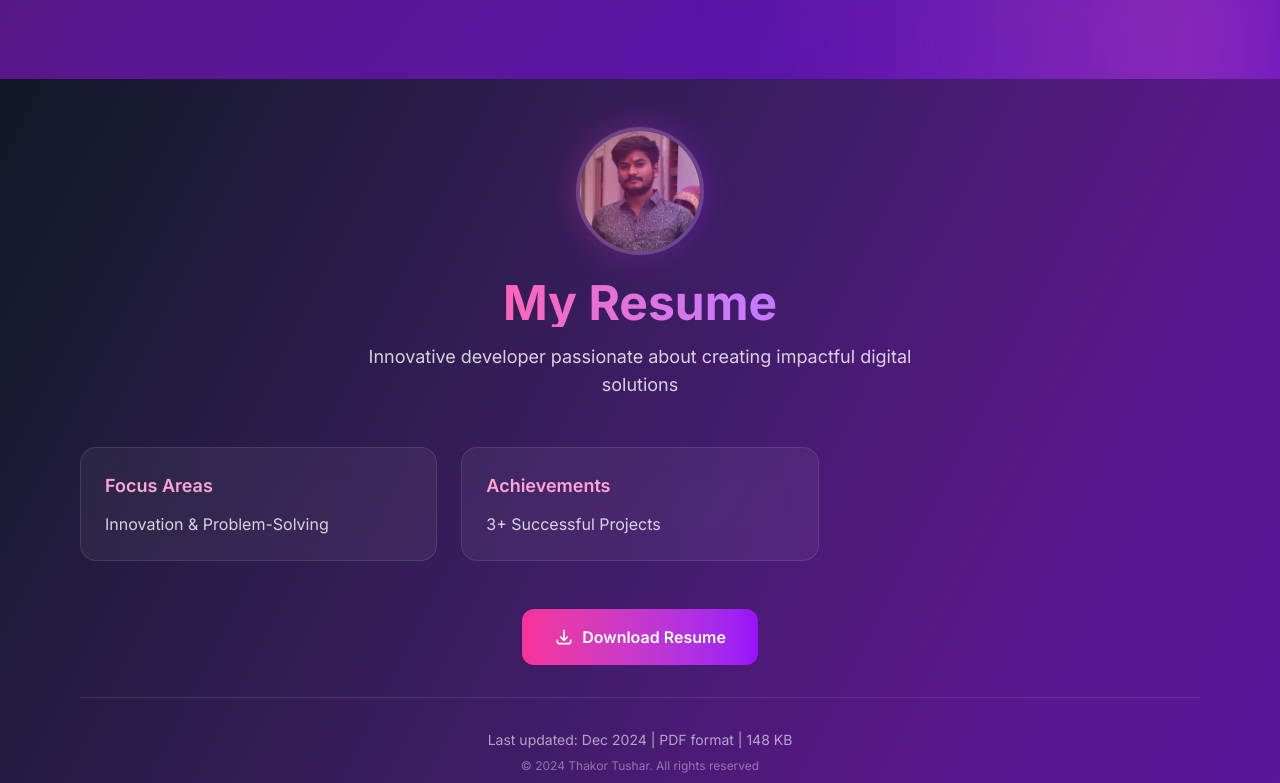
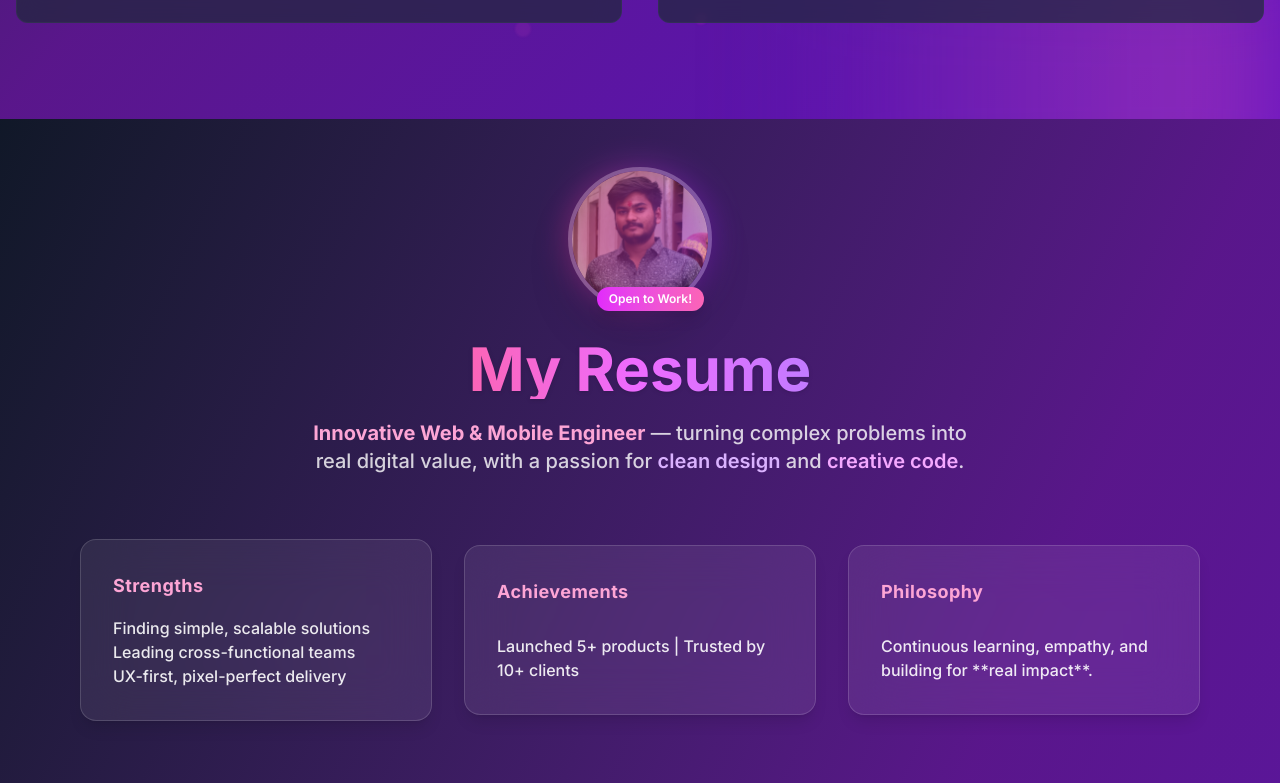
Before and after one commit to TUSHAR-hase/portfolio-, a Next.js app in the folder portfoliyo/: page / in a window 1280 px wide. Shown: the part 2148-2931 px from the top of the page. Built offline with nearby package versions, Linux system fonts and the light colour scheme.

Commit message:
fix: removed Vite from Next.js project

```diff
--- a/portfoliyo/src/components/pages/about.jsx
+++ b/portfoliyo/src/components/pages/about.jsx
@@ -15,8 +15,9 @@ const TIMELINE = [
   { year: 2022, text: 'Started B.Tech in Computer Science at IITRAM; explored React and Python.' },
   { year: 2023, text: 'Built multiple MERN stack apps and women safety system; won national hackathon (3rd place).' },
   { year: 2024, text: 'Focused on mastering DSA through GATE and placement preparation; built CS fundamentals.' },
-  { year: 2025, text: 'Created remote work tracker, POS system, and started preparing for SBI/IBPS IT Officer exams.' }
+  { year: 2025, text: 'Currently refining full-stack skills with projects like a remote work tracker and POS system; actively exploring system design, deployment, and real-world freelancing.' }
 ];
+
 
 
 const VALUES = [
--- a/portfoliyo/src/components/pages/resume.jsx
+++ b/portfoliyo/src/components/pages/resume.jsx
@@ -1,35 +1,36 @@
 'use client'
 import { motion } from 'framer-motion';
+import Image from 'next/image';
 import yourImage from '../../assets/images/tushrphoto.jpg'; // Update with your image path
-import Image from 'next/image';
-import SkillsSection from './skill'; // Import the SkillsSection component
+import SkillsSection from './skill';
 
-const Resume = () => {
 const containerVariants = {
   hidden: { opacity: 0 },
   visible: {
     opacity: 1,
-      transition: {
-        staggerChildren: 0.2,
-        delayChildren: 0.3
-      }
+    transition: { staggerChildren: 0.22, delayChildren: 0.4 }
   }
 };
-
 const itemVariants = {
-    hidden: { y: 30, opacity: 0 },
-    visible: { y: 0, opacity: 1 }
+  hidden: { y: 40, opacity: 0 },
+  visible: { y: 0, opacity: 1, transition: { type: 'spring', bounce: 0.27, duration: 0.7 } }
 };
 
-  return (
+const Resume = () => (
   <section
     id="resume"
-      className="relative min-h-screen flex flex-col items-center w-full justify-center bg-gradient-to-br from-gray-900 via-purple-900 to-violet-800 overflow-hidden"
+    className="relative min-h-screen flex flex-col items-center w-full justify-center bg-gradient-to-br from-gray-900 via-purple-900 to-violet-800 overflow-hidden selection:bg-pink-100 selection:text-pink-800"
   >
-      {/* Background Effects */}
+    {/* Creative floating blur blobs */}
     <div className="absolute inset-0 -z-10">
-        <div className="absolute w-10 h-50 bg-gradient-to-r from-violet-600/30 to-pink-500/30 blur-3xl -top-32 left-1/3 animate-pulse" />
-        <div className="absolute w-96 h-96 bg-gradient-to-r from-pink-400/20 to-purple-600/20 blur-3xl -bottom-32 right-1/3 rotate-180" />
+      <motion.div
+        initial={{ scale: 0.82, opacity: 0.14 }}
+        animate={{ scale: 1, opacity: 0.15 }}
+        transition={{ duration: 14, repeat: Infinity, repeatType: 'reverse' }}
+        className="absolute w-[900px] h-[900px] bg-gradient-radial from-fuchsia-500/20 via-transparent to-transparent top-[-18%] left-[-18%]"
+      />
+      <div className="absolute w-96 h-96 bg-gradient-to-r from-pink-500/30 to-fuchsia-600/30 blur-3xl -top-36 left-1/4 animate-pulse" />
+      <div className="absolute w-96 h-96 bg-gradient-to-r from-purple-400/20 to-blue-600/25 blur-3xl -bottom-32 right-1/4 rotate-180" />
     </div>
 
     <motion.div
@@ -39,76 +40,78 @@ const Resume = () => {
       viewport={{ once: true }}
       className="max-w-6xl mx-auto px-4 py-12 z-10 w-full"
     >
-        {/* Profile Section */}
+      {/* Animated Profile Section */}
       <motion.div
         variants={itemVariants}
-          className="flex flex-col items-center mb-12"
+        className="flex flex-col items-center mb-16"
       >
-          <div className="relative w-32 h-32 rounded-full group mb-6">
-            <div className="absolute inset-0 bg-gradient-to-r from-pink-500 to-purple-600 rounded-full blur-lg opacity-30 group-hover:opacity-50 transition-opacity" />
+        <motion.div
+          className="relative w-36 h-36 rounded-full shadow-2xl group mb-7"
+          whileHover={{ scale: 1.07, rotate: [0,2,-2,1,0], transition: { duration: 1.2, repeatType: 'reverse', repeat: Infinity } }}
+        >
+          <div className="absolute inset-0 bg-gradient-to-r from-pink-500 to-purple-600 rounded-full blur-lg opacity-40 group-hover:opacity-60 transition-opacity" />
           <Image
             src={yourImage}
             alt="Profile"
-              className="w-full h-full rounded-full object-cover border-4 border-white/20 group-hover:border-white/30 transition-all"
+            className="w-full h-full rounded-full object-cover border-4 border-white/30 group-hover:border-pink-400/70 transition-all"
+            priority
           />
+          <div className="absolute right-2 bottom-0 px-3 py-1 text-xs font-semibold rounded-xl bg-gradient-to-r from-fuchsia-500 to-pink-400 text-white shadow-lg">
+            Open to Work!
           </div>
-          <h1 className="text-4xl md:text-5xl font-bold bg-gradient-to-r from-pink-400 to-purple-400 bg-clip-text text-transparent mb-4">
+        </motion.div>
+        <h1 className="text-5xl md:text-6xl font-bold bg-gradient-to-r from-pink-400 via-fuchsia-400 to-purple-400 bg-clip-text text-transparent mb-5 drop-shadow">
           My Resume
         </h1>
-          <p className="text-lg text-white/80 max-w-xl text-center">
-            Innovative developer passionate about creating impactful digital solutions
+        <p className="text-lg md:text-xl text-white/80 max-w-2xl text-center font-medium">
+          <span className="text-pink-300 font-bold">Innovative Web & Mobile Engineer</span> — turning complex problems into real digital value, with a passion for <span className="text-purple-300 font-semibold">clean design</span> and <span className="text-fuchsia-300 font-semibold">creative code</span>.
         </p>
       </motion.div>
 
-        {/* Stats Grid */}
+      {/* Glassmorphic Stats Card Grid */}
       <motion.div
         variants={containerVariants}
-          className="grid grid-cols-1 md:grid-cols-3 gap-6 mb-12 justify-center items-center"
+        className="grid grid-cols-1 sm:grid-cols-2 md:grid-cols-3 gap-8 mb-16 justify-center items-center"
       >
         {[
           {
-              title: "Focus Areas",
-              content: "Innovation & Problem-Solving",
-
+            title: "Strengths",
+            content: (
+              <>
+                Finding simple, scalable solutions
+                <br/>
+                Leading cross-functional teams
+                <br/>
+                UX-first, pixel-perfect delivery
+              </>
+            ),
             color: "from-pink-500/20 to-purple-600/20"
           },
-            // {
-            //   title: "Skills",
-            //   content: ["React/Next.js", "Node.js", "Flutter", "MERN Stack"],
-            //   icon: "👨💻",
-            //   color: "from-purple-500/20 to-pink-600/20"
-            // },
           {
             title: "Achievements",
-              content: "3+ Successful Projects",
-
-              color: "from-violet-500/20 to-pink-600/20"
+            content: "Launched 5+ products | Trusted by 10+ clients",
+            color: "from-purple-500/20 to-pink-600/20"
+          },
+          {
+            title: "Philosophy",
+            content: "Continuous learning, empathy, and building for **real impact**.",
+            color: "from-violet-500/20 to-fuchsia-600/20"
           }
-          ].map((item, index) => (
+        ].map((item, idx) => (
           <motion.div
-              key={index}
+            key={idx}
             variants={itemVariants}
-              className="relative group bg-white/5 backdrop-blur-lg border border-white/10 rounded-2xl p-6 hover:border-purple-400/30 transition-all"
+            whileHover={{ scale: 1.045, boxShadow: '0 6px 36px 2px #d946ef33' }}
+            className="relative group bg-white/7.5 backdrop-blur-xl border border-white/15 rounded-2xl p-8 shadow-lg hover:border-pink-400/40 transition-all min-h-[170px] flex flex-col justify-between"
           >
-              <div className={`absolute inset-0 bg-gradient-to-r ${item.color} rounded-2xl opacity-0 group-hover:opacity-30 transition-opacity`} />
-              {/* <div className="text-4xl mb-4">{item.icon}</div> */}
-              <h3 className="text-lg font-semibold text-pink-300 mb-3">{item.title}</h3>
-              {Array.isArray(item.content) ? (
-                <div className="flex flex-wrap gap-2">
-                  {item.content.map((skill, i) => (
-                    <span key={i} className="px-3 py-1 text-sm rounded-full bg-purple-500/20 text-purple-300">
-                      {skill}
-                    </span>
-                  ))}
-                </div>
-              ) : (
-                <p className="text-white/80">{item.content}</p>
-              )}
+            <div className={`absolute inset-0 bg-gradient-to-r ${item.color} rounded-2xl opacity-0 group-hover:opacity-40 transition-opacity`} />
+            <h3 className="text-lg font-bold text-pink-300 mb-4 z-10 relative tracking-wide">{item.title}</h3>
+            <div className="text-white/90 font-medium text-[16px] z-10 relative">{item.content}</div>
           </motion.div>
         ))}
       </motion.div>
 
-        {/* Download Section */}
+      {/* Resume Download Button */}
       <motion.div
         variants={itemVariants}
         className="text-center mb-20"
@@ -116,34 +119,32 @@ const Resume = () => {
         <motion.a
           href='/resum.pdf'
           download
-            whileHover={{ y: -2 }}
-            className="inline-flex items-center px-8 py-4 bg-gradient-to-r from-pink-500 to-purple-600 rounded-xl font-semibold text-white hover:shadow-xl transition-all"
+          whileHover={{ y: -2, scale: 1.065, boxShadow: '0 4px 32px #db277733' }}
+          className="inline-flex items-center px-9 py-4 bg-gradient-to-r from-pink-500 to-purple-600 rounded-2xl font-semibold text-white hover:shadow-2xl transition-all text-lg relative group"
         >
-            <svg className="w-5 h-5 mr-2" fill="none" stroke="currentColor" viewBox="0 0 24 24">
+          <svg className="w-6 h-6 mr-3" fill="none" stroke="currentColor" viewBox="0 0 24 24">
             <path strokeLinecap="round" strokeLinejoin="round" strokeWidth="2" d="M4 16v1a3 3 0 003 3h10a3 3 0 003-3v-1m-4-4l-4 4m0 0l-4-4m4 4V4" />
           </svg>
           Download Resume
+          <span className="absolute -bottom-2 left-1/2 -translate-x-1/2 h-1 w-20 bg-gradient-to-r from-fuchsia-400 to-pink-400 rounded-full opacity-60 group-hover:opacity-100 transition-all" />
         </motion.a>
-
         {/* File Details */}
         <div className="mt-8 pt-8 border-t border-white/10">
-            <p className="text-sm text-white/60 mb-2">
-              Last updated: Dec 2024 | PDF format | 148 KB
+          <p className="text-base text-white/60 mb-2">
+            Last updated: Dec 2024 | PDF, 148 KB
           </p>
           <p className="text-xs text-white/40">
-              © 2024 Thakor Tushar. All rights reserved
+            © 2024 Thakor Tushar. All rights reserved.
           </p>
         </div>
       </motion.div>
 
-        {/* ========================================== */}
-        {/* SKILLS SECTION INTEGRATION POINT */}
-        {/* ========================================== */}
+      {/* SKILLS SECTION */}
+      <motion.div variants={itemVariants} className="mt-4">
         <SkillsSection />
-
+      </motion.div>
     </motion.div>
   </section>
 );
-};
 
 export default Resume;
```
Lines whose indentation alone changed are shown as unchanged.
